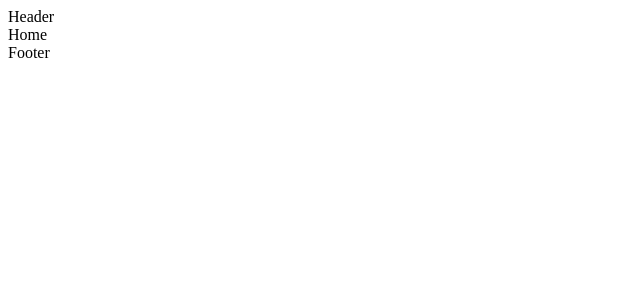
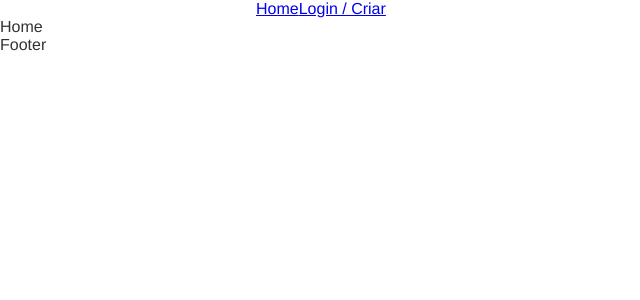
Before and after one commit to Barata-Ribeiro/Dogs, a React (Vite) app: page / in a window 1280 px wide. Shown: the top 300 px of the page, without its empty margins (0-640 px from the left). Built offline with nearby package versions, Linux system fonts and the light colour scheme.

Commit message:
Add CSS reset e rotas iniciais

```diff
--- /dev/null
+++ b/src/App.css
@@ -0,0 +1,58 @@
+:root {
+  --type-first: Helvetica, Arial, sans-serif;
+  --type-second: "Spectral", georgia;
+}
+
+*,
+*::before,
+*::after {
+  box-sizing: border-box;
+}
+
+body {
+  margin: 0;
+  padding: 0;
+  color: #333;
+  font-family: var(--type-first);
+  font-size: 100%;
+}
+
+h1,
+h2,
+h3,
+h4,
+p {
+  margin: 0;
+  padding: 0;
+}
+
+ul,
+li {
+  list-style: none;
+  margin: 0;
+  padding: 0;
+}
+
+img {
+  display: block;
+  max-width: 100%;
+}
+
+button,
+input {
+  display: block;
+  font-size: 1rem;
+  font-family: var(--type-first);
+  color: #333;
+}
+
+a,
+button {
+  cursor: revert;
+}
+
+.container {
+  max-width: 50rem;
+  padding: 0 1rem;
+  margin: 0 auto;
+}
--- a/src/App.jsx
+++ b/src/App.jsx
@@ -1,8 +1,10 @@
 import React from "react";
+import "./App.css";
 import { BrowserRouter, Route, Routes } from "react-router-dom";
 import Header from "./Components/Header";
 import Footer from "./Components/Footer";
 import Home from "./Components/Home";
+import Login from "./Components/Login/Login";
 
 const App = () => {
   return (
@@ -11,6 +13,7 @@ const App = () => {
         <Header />
         <Routes>
           <Route path="/" element={<Home />} />
+          <Route path="/login" element={<Login />} />
         </Routes>
         <Footer />
       </BrowserRouter>
--- a/src/Components/Header.jsx
+++ b/src/Components/Header.jsx
@@ -1,8 +1,16 @@
 import React from "react";
 import styles from "./styles/Header.module.css";
+import { Link } from "react-router-dom";
 
 const Header = () => {
-  return <header className={styles.header}>Header</header>;
+  return (
+    <header className={styles.header}>
+      <nav className="container">
+        <Link to="/">Home</Link>
+        <Link to="/login">Login / Criar</Link>
+      </nav>
+    </header>
+  );
 };
 
 export default Header;
--- /dev/null
+++ b/src/Components/Login/Login.jsx
@@ -0,0 +1,9 @@
+import React from 'react'
+
+const Login = () => {
+  return (
+    <div>Login</div>
+  )
+}
+
+export default Login
```
Also changed, not shown: src/Components/Home.jsx (+4 -6 lines).
